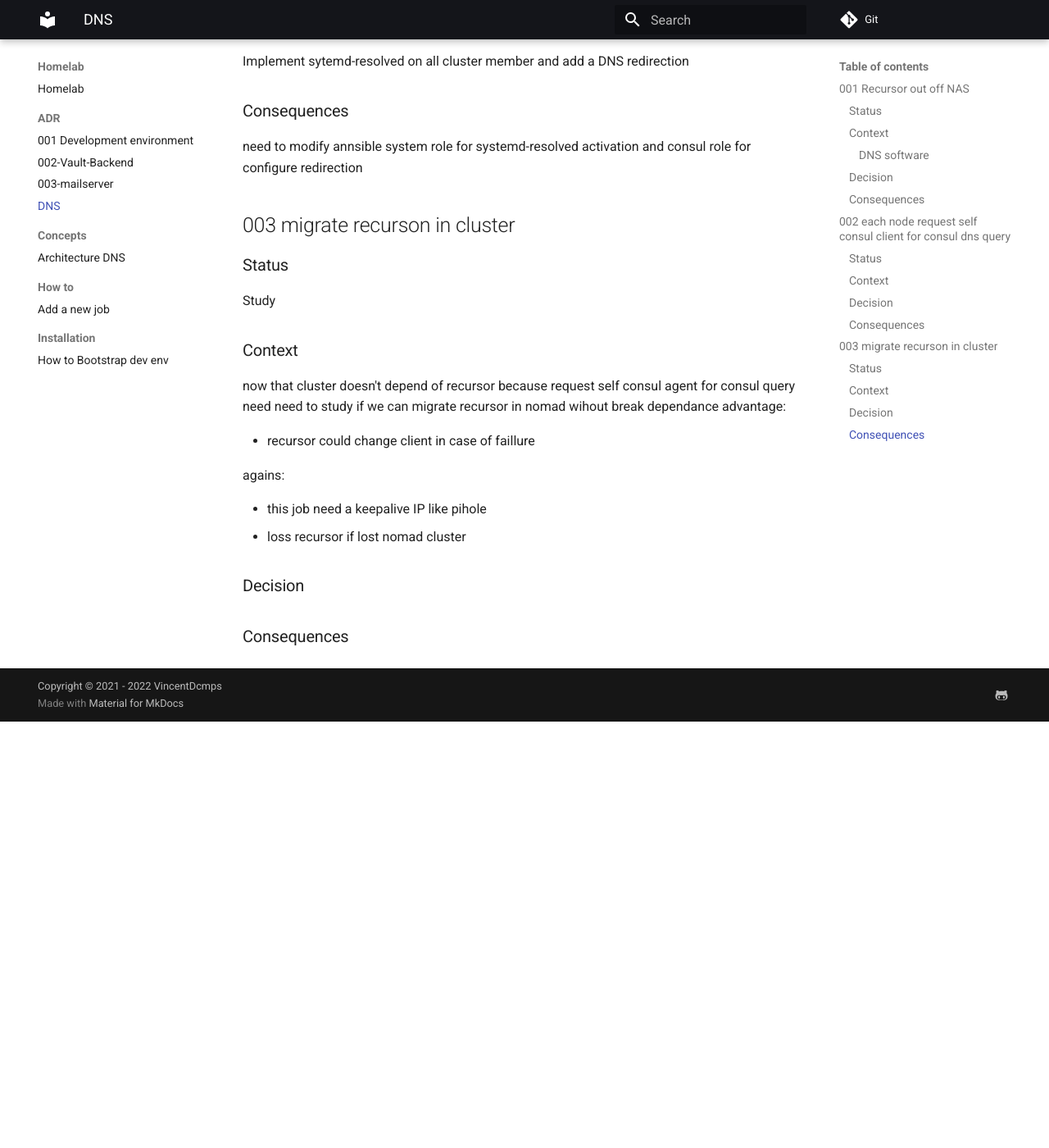
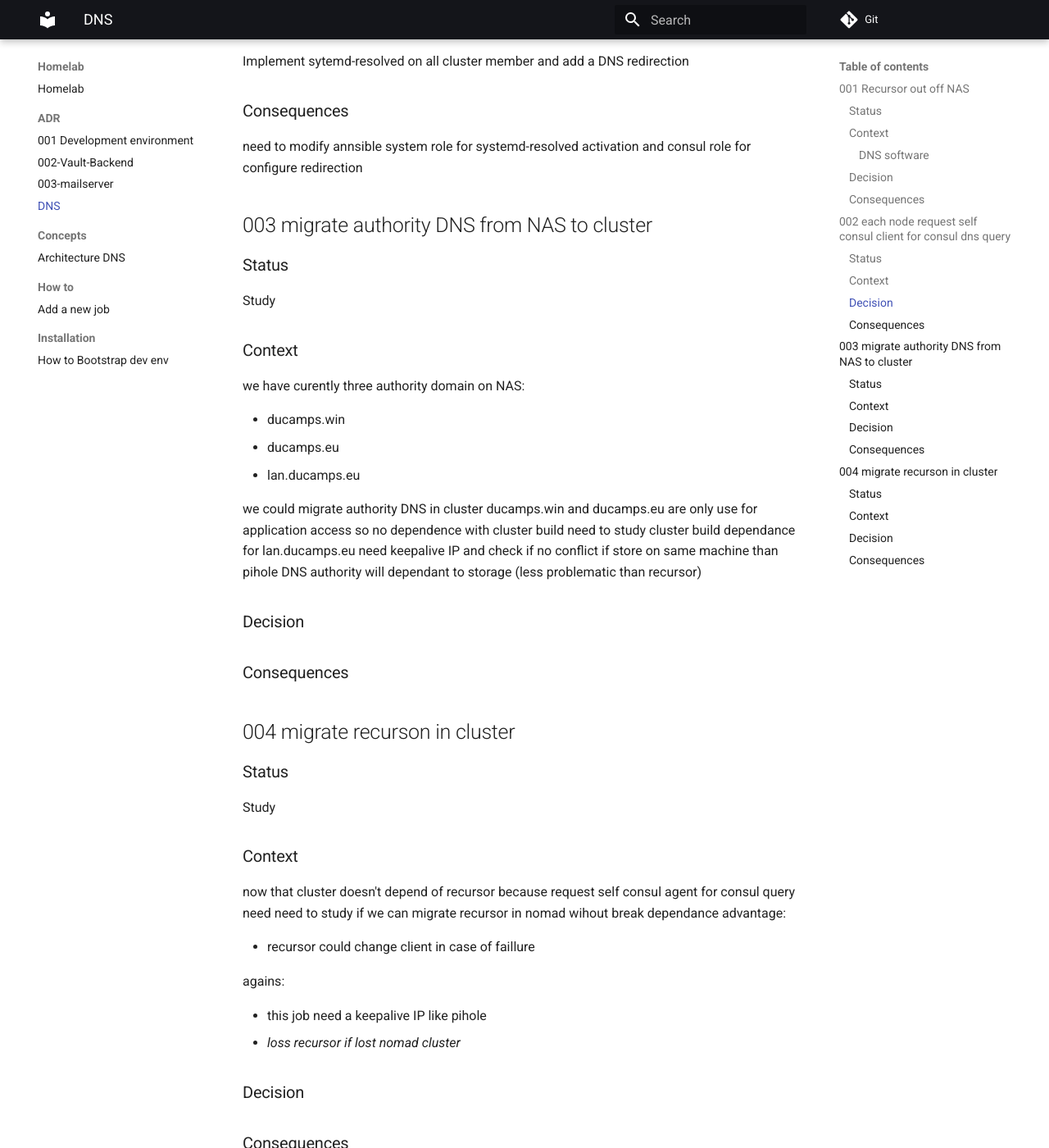
Before and after one commit to vincentDcmps/homelab, an MkDocs documentation site: the page built from docs/ADR/004-DNS.md, in a window 1280 px wide and 1400 px high, scrolled down 1325 px. Shown: the whole window at 82% size. Built offline with MkDocs 1.6.1 and Material for MkDocs 9.7.7, drawn with Linux system fonts in a browser that asks for light colours; before the commit the page ends 2205 px from its top, so only the background shows below that.

Commit message:
docs: add DNS ADR

```diff
--- a/docs/ADR/004-DNS.md
+++ b/docs/ADR/004-DNS.md
@@ -52,7 +52,31 @@ Implement sytemd-resolved on all cluster member and add a DNS redirection
 
 need to modify annsible system role for systemd-resolved activation and consul role for configure redirection
 
-## 003 migrate recurson in cluster
+## 003 migrate authority DNS from NAS to cluster
+
+### Status
+
+Study
+
+### Context
+
+we have curently three authority domain on NAS:
+
+- ducamps.win
+- ducamps.eu
+- lan.ducamps.eu
+
+we could migrate authority DNS in cluster
+ducamps.win and ducamps.eu are only use for application access so no dependence with cluster build
+need to study cluster build dependance for lan.ducamps.eu
+need keepalive IP and check if no conflict if store on same machine than pihole
+DNS authority will dependant to storage (less problematic than recursor)
+
+### Decision
+
+### Consequences
+
+## 004 migrate recurson in cluster
 
 ### Status
 
@@ -69,7 +93,7 @@ advantage:
 agains:
 
 - this job need a keepalive IP like pihole
-- loss recursor if lost nomad cluster
+- *loss recursor if lost nomad cluster*
 
 ### Decision
 
```
